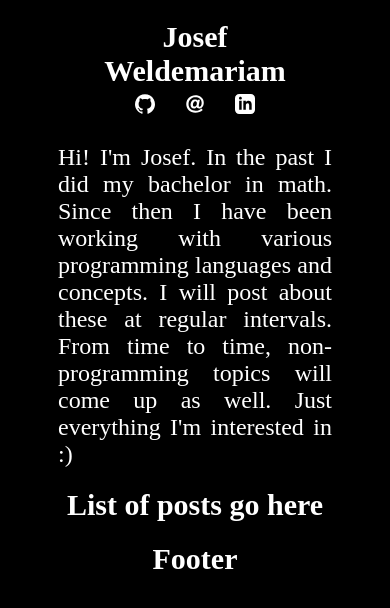
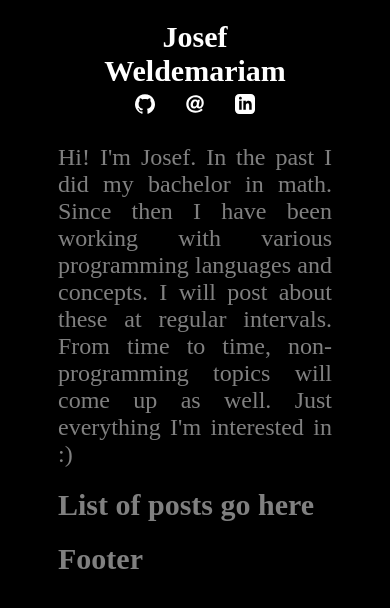
Before and after one commit to Jo-bot86/blog, a React (Create React App) app: page / in a window 390 px wide. Shown: the top 608 px of the page. Built offline with nearby package versions, Linux system fonts and the light colour scheme.

Commit message:
add new color

```diff
--- a/src/App.css
+++ b/src/App.css
@@ -1,5 +1,5 @@
 .app {
-  color: white;
+  color: gray;
   margin-left: 150px;
   margin-right: 150px;
   font-size: x-large;
@@ -7,8 +7,8 @@
 }
 
 h1 {
-  text-align: center;
-  color: white;
+
+
 }
 
 .post-item ls{
@@ -19,6 +19,7 @@ h1 {
   .app {
     margin-left: 50px;
     margin-right: 50px;
+    color: gray;
   }
   h1 {
     font-size: 30px;
--- a/src/components/header/header.css
+++ b/src/components/header/header.css
@@ -1,5 +1,6 @@
 .name {
-
+  text-align: center;
+  color: white;
 }
 .header_links {
   text-align: center;
```
